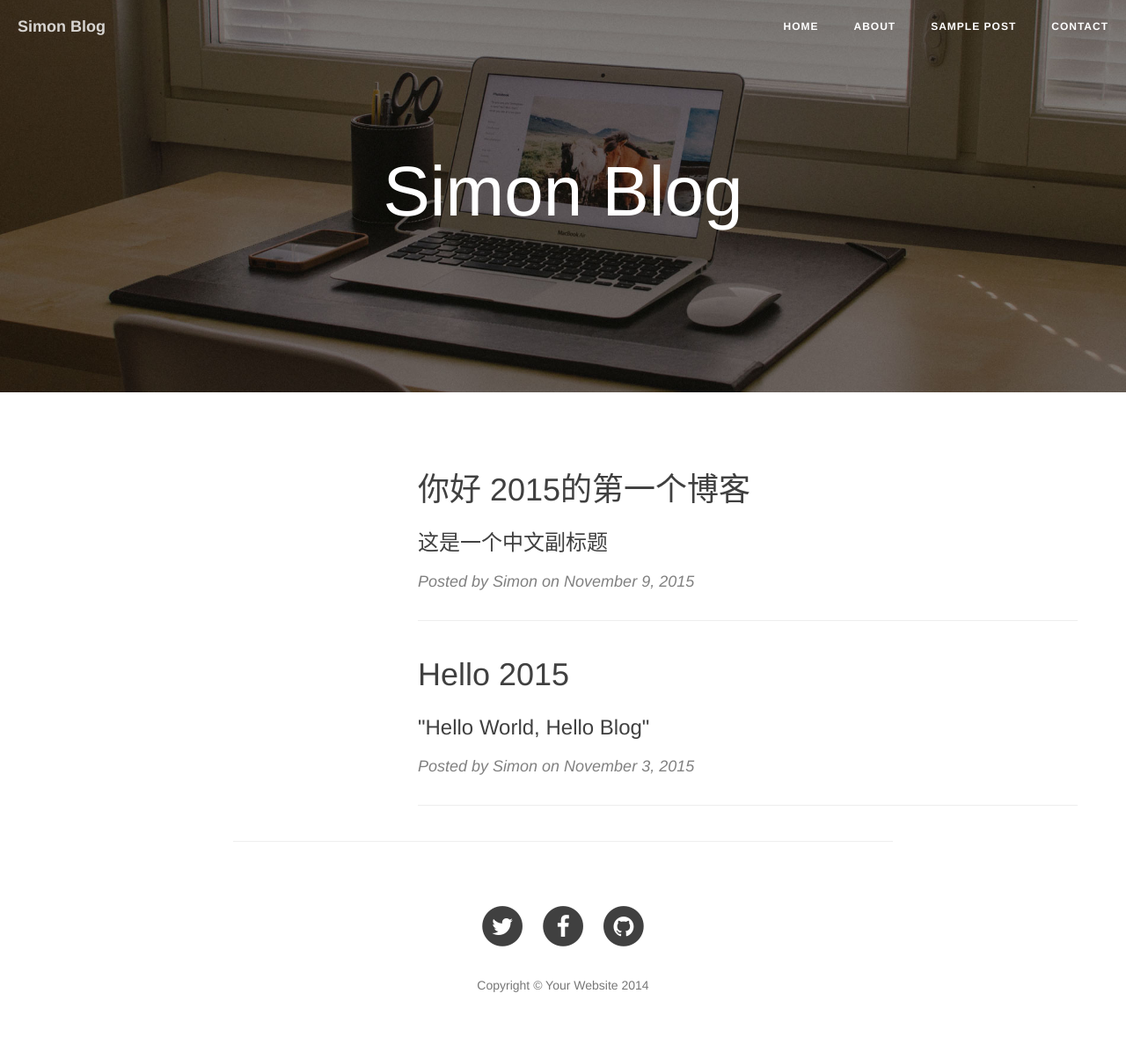
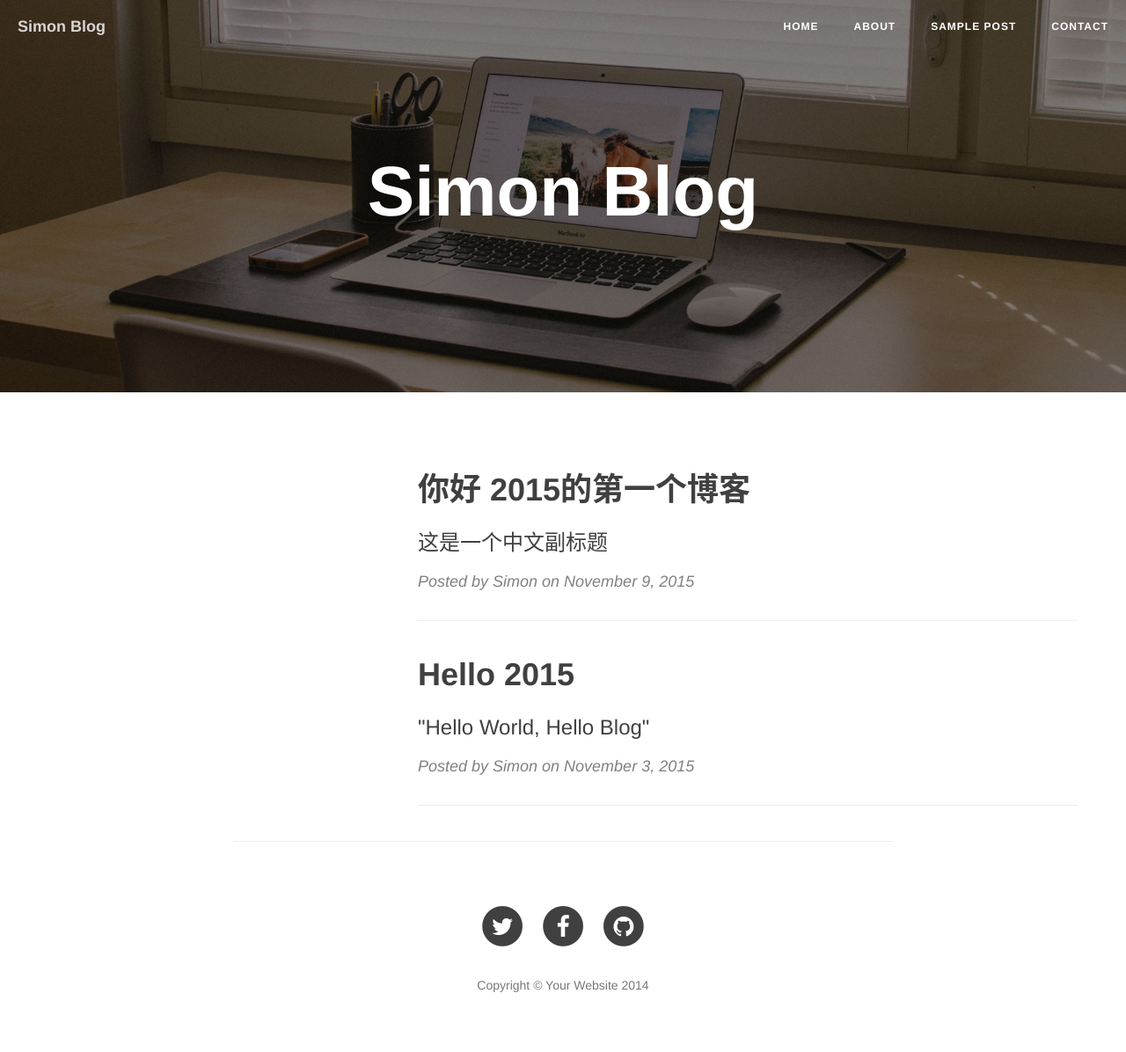
Before and after one commit to SimonAppBoy/SimonAppBoy.github.io, a Jekyll site: the page built from index.html, in a window 1280 px wide. Shown: the whole page at 88% size. Built offline with Jekyll 4.4.1, drawn with Linux system fonts in a browser that asks for light colours; nearby versions of some CDN libraries; the list of posts is cut into pages by our own code.

Commit message:
post-heading modify

```diff
--- a/css/clean-blog.css
+++ b/css/clean-blog.css
@@ -23,7 +23,7 @@
 h5,
 h6 {
   font-family: "Helvetica Neue", "Arial", "PingFang SC", "Hiragino Sans GB", "STHeiti", "Microsoft YaHei", "Microsoft JhengHei", "Source Han Sans SC", "Noto Sans CJK SC", "Source Han Sans CN", "Noto Sans SC", "Source Han Sans TC", "Noto Sans CJK TC", "WenQuanYi Micro Hei", SimSun, sans-serif;
-  font-weight: 400;
+  font-weight: 800;
   line-height: 1.7;
 }
 a {
@@ -192,7 +192,7 @@
   font-family: "Helvetica Neue", "Arial", "PingFang SC", "Hiragino Sans GB", "STHeiti", "Microsoft YaHei", "Microsoft JhengHei", "Source Han Sans SC", "Noto Sans CJK SC", "Source Han Sans CN", "Noto Sans SC", "Source Han Sans TC", "Noto Sans CJK TC", "WenQuanYi Micro Hei", SimSun, sans-serif;
   font-size: 24px;
   margin: 10px 0 30px;
-  font-weight: 600;
+  font-weight: 400;
 }
 .intro-header .post-heading .meta {
   font-family: "Helvetica Neue", "Arial", "PingFang SC", "Hiragino Sans GB", "STHeiti", "Microsoft YaHei", "Microsoft JhengHei", "Source Han Sans SC", "Noto Sans CJK SC", "Source Han Sans CN", "Noto Sans SC", "Source Han Sans TC", "Noto Sans CJK TC", "WenQuanYi Micro Hei", SimSun, sans-serif;
```
